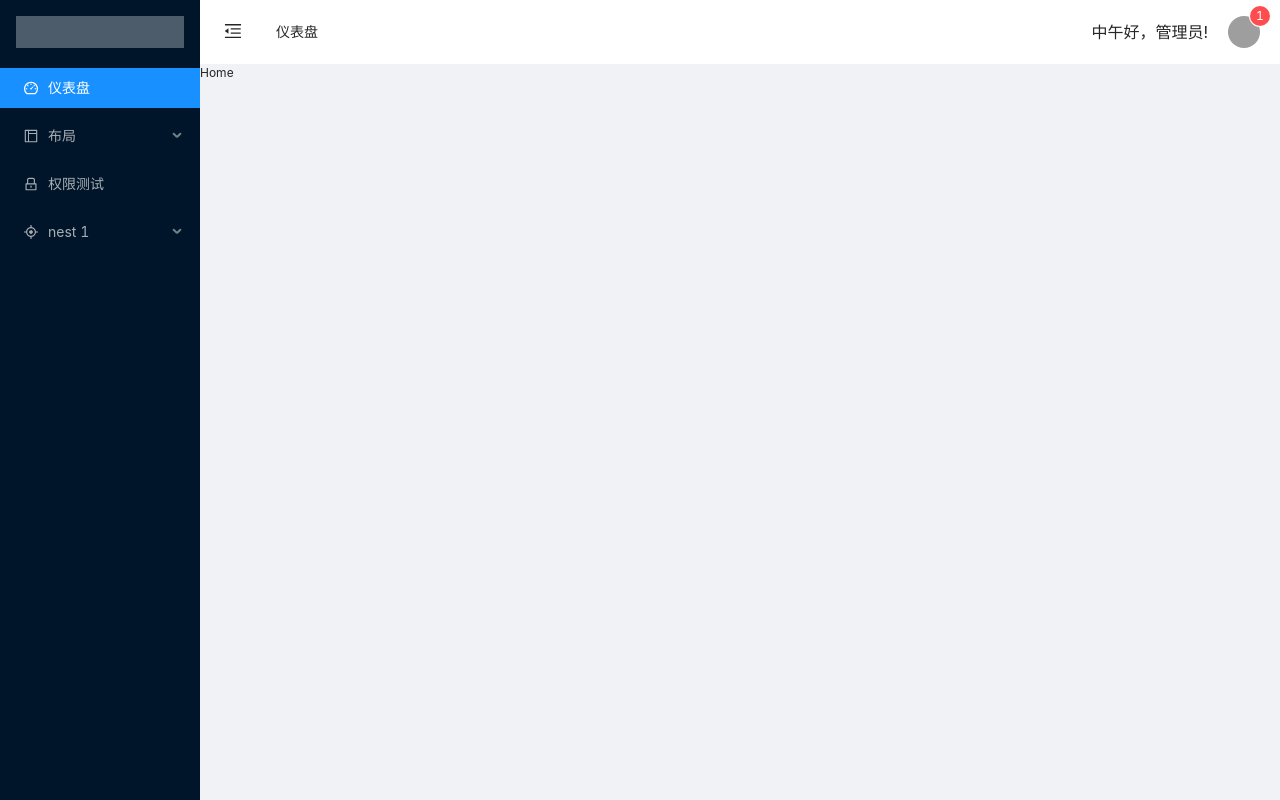
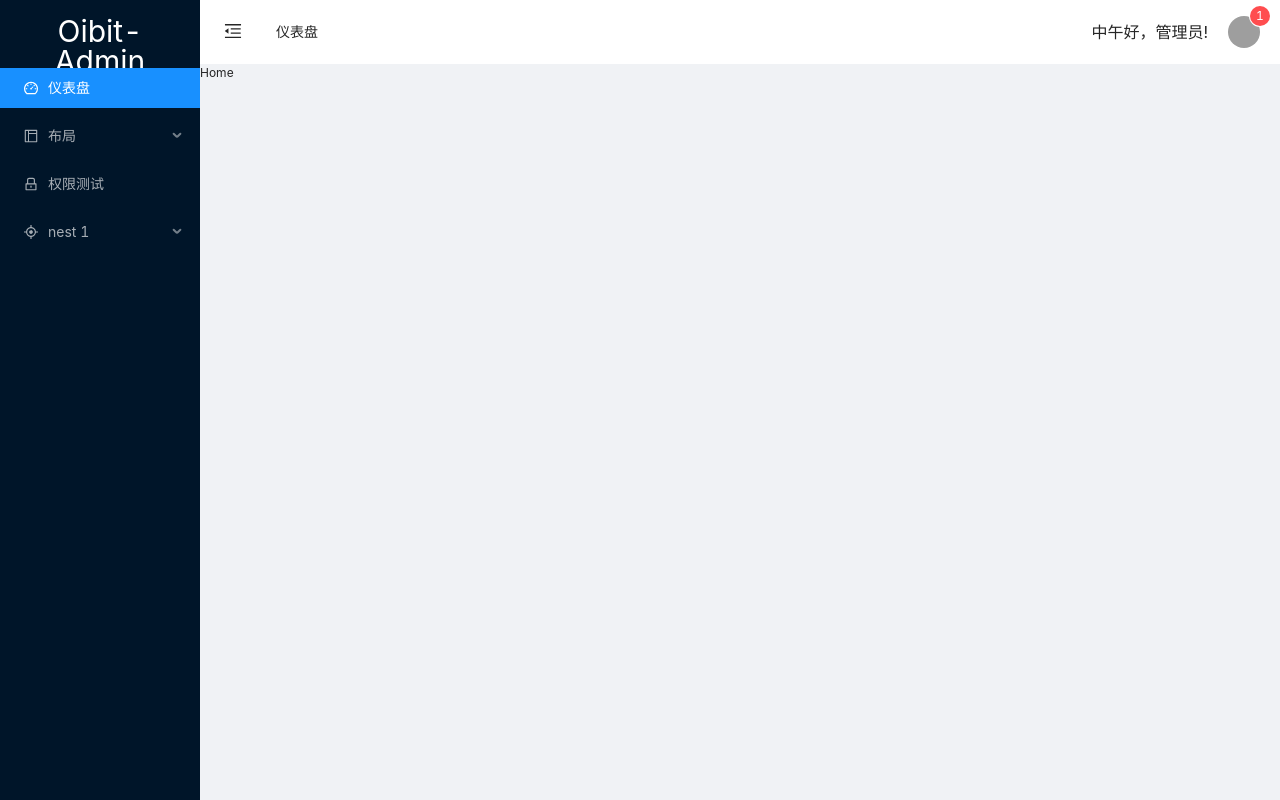
Before and after one commit to HULANG-BTB/react-admin-template, a React (Vite) app: page /dashboard in a window 1280 px wide. Built offline with nearby package versions, Linux system fonts and the light colour scheme; grey boxes are pictures that could not be loaded.

Commit message:
styles: logo 样式

```diff
--- a/src/layout/BaseLayout/index.scss
+++ b/src/layout/BaseLayout/index.scss
@@ -10,8 +10,15 @@
       overflow-y: auto;
       .logo {
         height: 32px;
+        line-height: 1;
         margin: 16px;
-        background: rgba(255, 255, 255, 0.3);
+        color: #fff;
+        text-align: center;
+        font-size: 30px;
+        opacity: 1;
+        transform: translateX(0);
+        transition: opacity 0.3s ease-in 0.3s;
+        transition: transform 0.3s ease-in 0.3s;
       }
     }
   }
@@ -73,3 +80,10 @@
     }
   }
 }
+
+.ant-layout-sider-collapsed {
+  .logo {
+    transform: translateX(-500%) !important;
+    opacity: 0 !important;
+  }
+}
--- a/src/layout/BaseLayout/sider.tsx
+++ b/src/layout/BaseLayout/sider.tsx
@@ -58,7 +58,7 @@ const Sider: React.FC<SiderProps> = (props) => {
 
   return (
     <div className="aside">
-      <div className="logo" />
+      <div className="logo">Oibit-Admin</div>
       <Menu
         theme="dark"
         mode="inline"
```
